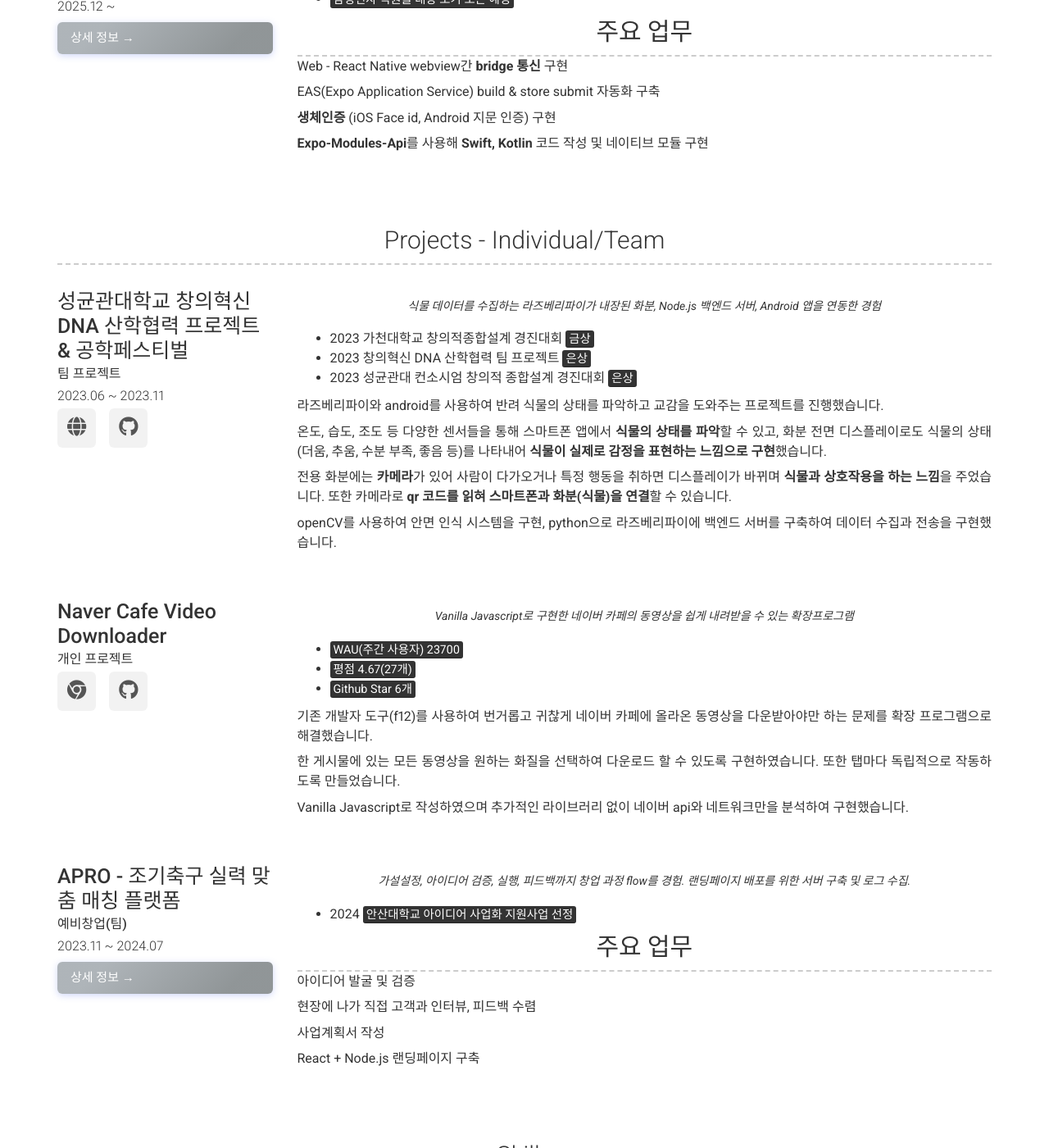
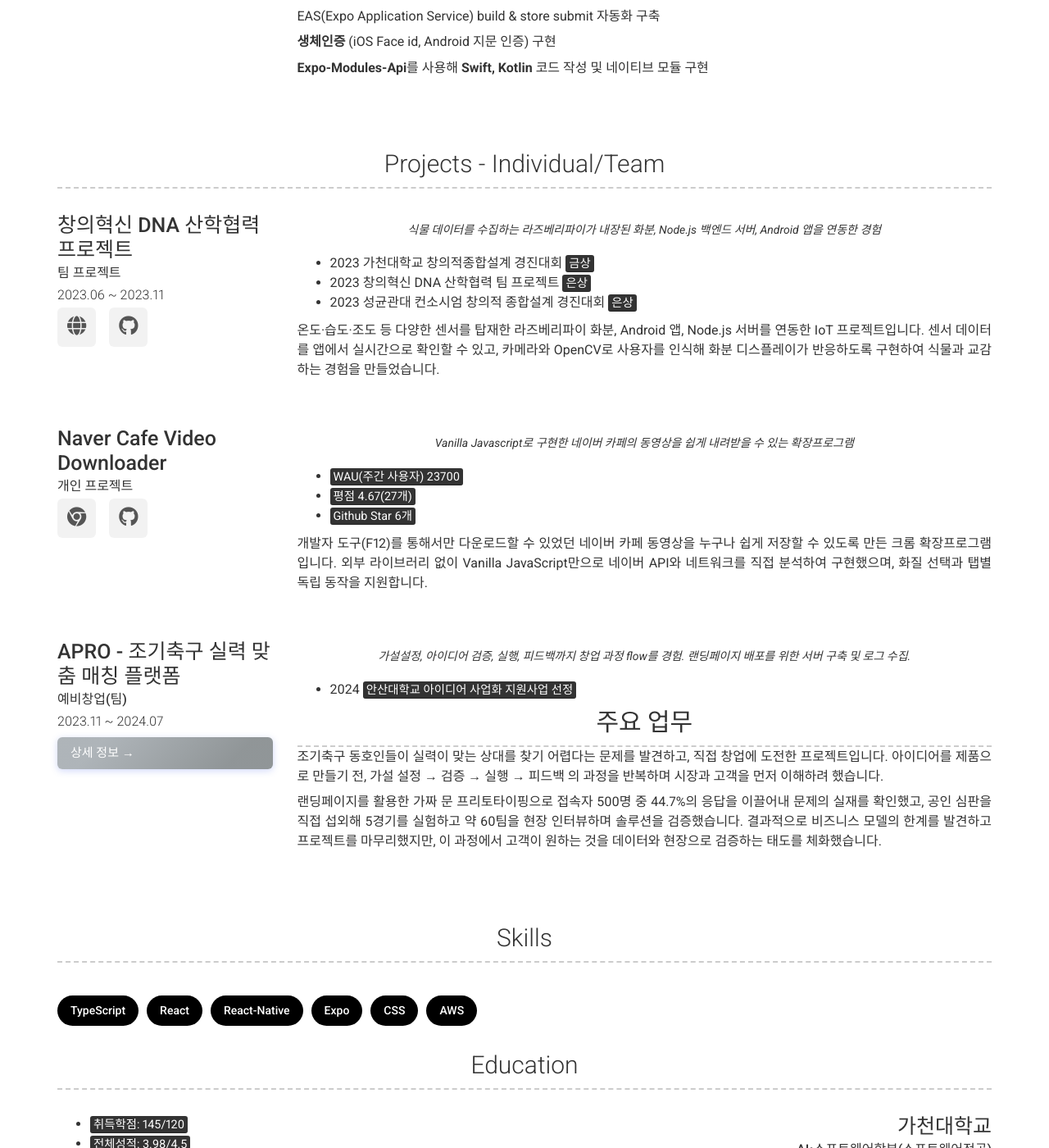
Before and after one commit to Hangyeol-SSeo/Hangyeol-SSeo.github.io, a Jekyll site: the page built from index.md, in a window 1280 px wide and 1400 px high, scrolled down 1293 px. Shown: the whole window at 82% size. Built offline with Jekyll 4.4.1, drawn with Linux system fonts in a browser that asks for light colours; nearby versions of some CDN libraries; some of the changed text lies outside the part shown.

Commit message:
메인 페이지 이력 간소화, 정리

```diff
--- a/_config.yml
+++ b/_config.yml
@@ -49,14 +49,11 @@
 # about_title: About Me (Use this to override about section title)
 about_profile_image: images/profile-image.jpeg
 about_content: | # this will include new lines to allow paragraphs
-  지난 2년간 학생 창업을 시작으로 2개의 스타트업에서 개발자로 일하며 MAU 1000명 이상의 서비스를 운영해 본 경험이 있는 연쇄 창업가입니다.
+  저는 '실전을 통해 성장하는 개발자' 이자, 학생 창업으로 1년간 서비스를 직접 운영한 '실행하는 창업가' 입니다. 단순히 기능을 구현하는 것을 넘어, 데이터를 분석하고 유저와 직접 소통하며 필요한 것을 스스로 정의하고 만들어가는 과정에서 가장 큰 즐거움을 느낍니다.
 
-  JavaScript를 기반으로 한 프레임워크들을 활용하여 웹 & 앱 프론트엔드를 구축해 본 경험이 있으며,
-  Google-Analytics, Mixpanel, Datadog등을 활용하여 데이터를 수집, 분석하고 이를 활용해 필요한 지표들을 개선했습니다.
+  특정 스택에 얽매이지 않고, 문제 해결에 가장 적합한 도구를 선택하는 엔지니어를 지향합니다. React Native 기반의 앱 개발부터 AWS 서버리스 설계, 네이티브 모듈 구현까지, 필요한 기술이라면 빠르게 습득해 실전에 적용해 왔습니다. 목표를 위해 필요한 일이라면 무엇이든 도전하며, 시행착오를 성장의 발판으로 삼는 태도를 지녔습니다.
 
-  항상 비즈니스를 우선시하며, 고객의 니즈를 파악하고 그것을 어떻게 해결할지 고민하는 것을 좋아하는 개발자입니다.
-  데이터를 기반으로 KPI를 개선하고, 고객과 소통하여 pain point를 찾아내 필요한 기능을 스스로 동기부여 하며 개발할 때 가장 큰 즐거움을 느낍니다.
-
+  창업 부전공을 통해 아이디어 발굴부터 고객 인터뷰, 데이터 기반 검증까지 창업의 전 과정을 경험했습니다. 이 과정에서 개발자로서 "무엇을 만들 것인가" 를 스스로 정의하는 힘을 길렀고, 기능 하나를 개발할 때도 고객의 pain point에서 출발하고 데이터로 효과를 검증하는 것을 자연스러운 업무 흐름으로 체화하고 있습니다.
 
 content:
   - title: Experience - Software Engineer
@@ -77,7 +74,6 @@
           아이디어 기획과 MVP 출시부터 시작하여 유저 피드백을 바탕으로 매주 2~3개의 기능 구현/수정 사항을 배포
         description: | # this will include new lines to allow paragraphs
           - <mark>시드투자 1억원</mark> - 코코네 one
-          - <mark>MAU 1000명 이상, 월간 매출 300만원 이상 달성</mark>
           - <mark>KBS/EBS</mark> 뉴스 방영
           - <mark>학생창업유망팀 300+</mark> 선정
           - <mark>NextRise 2024</mark> 참가 - <mark>모의투자 2등</mark>
@@ -88,17 +84,12 @@
           → Datadog Funnel Analysis & Mixpanel 활용하여 가입 이탈 개선, **가입 전환율 30% -> 65% 개선**
 
           **EAS update(Code push) 구현** 및 업데이트 옵션 세분화 <br/>
-          → build & 심사 과정 **3~4일** -> 배포까지 **10분**으로 단축
 
           EAS, Sendbird의 **foreground**, **background** **알림 핸들링**
 
-          **Expo SDK version migration** 작업
-
-          **JWT 인증**, **자동 로그인** 구현 <br/>
+          **Expo SDK version migration** 작업. SDK 50 -> SDK 52
 
           React-Native를 이용한 **Android & iOS 인앱 결제** 구현 - **소모품**, **구독 상품**
-
-          Native navigation 스택 구성 및 이동 구현
 
           **서버리스 마케팅 어트리뷰션 시스템** 구축 <br/>
           → **AWS Lambda + API Gateway** 기반 UTM 파라미터 자동 수집 시스템 개발 <br/>
@@ -131,7 +122,7 @@
       - layout: left
         # border: weak  # Value of `weak` will display a weak border below this item. # Any
                       # other value (or no value) means no border will be displayed
-        title: 성균관대학교 창의혁신 DNA 산학협력 프로젝트 & 공학페스티벌
+        title: 창의혁신 DNA 산학협력 프로젝트
         sub_title: 팀 프로젝트
         caption: 2023.06 ~ 2023.11
 #        link: /projects/companion-plant/
@@ -150,14 +141,8 @@
           - 2023 창의혁신 DNA 산학협력 팀 프로젝트 <mark>은상</mark>
           - 2023 성균관대 컨소시엄 창의적 종합설계 경진대회 <mark>은상</mark>
 
-          라즈베리파이와 android를 사용하여 반려 식물의 상태를 파악하고 교감을 도와주는 프로젝트를 진행했습니다.
-
-          온도, 습도, 조도 등 다양한 센서들을 통해 스마트폰 앱에서 **식물의 상태를 파악**할 수 있고, 화분 전면 디스플레이로도 식물의 상태(더움, 추움, 수분 부족, 좋음 등)를 나타내어 **식물이 실제로 감정을 표현하는 느낌으로 구현**했습니다.
-
-          전용 화분에는 **카메라**가 있어 사람이 다가오거나 특정 행동을 취하면 디스플레이가 바뀌며 **식물과 상호작용을 하는 느낌**을 주었습니다.
-          또한 카메라로 **qr 코드를 읽혀 스마트폰과 화분(식물)을 연결**할 수 있습니다.
-
-          openCV를 사용하여 안면 인식 시스템을 구현, python으로 라즈베리파이에 백엔드 서버를 구축하여 데이터 수집과 전송을 구현했습니다.
+          온도·습도·조도 등 다양한 센서를 탑재한 라즈베리파이 화분, Android 앱, Node.js 서버를 연동한 IoT 프로젝트입니다.
+          센서 데이터를 앱에서 실시간으로 확인할 수 있고, 카메라와 OpenCV로 사용자를 인식해 화분 디스플레이가 반응하도록 구현하여 식물과 교감하는 경험을 만들었습니다.
 
       - layout: left
         title: Naver Cafe Video Downloader
@@ -178,11 +163,8 @@
           - <mark>평점 4.67(27개)</mark>
           - <mark>Github Star 6개</mark>
 
-          기존 개발자 도구(f12)를 사용하여 번거롭고 귀찮게 네이버 카페에 올라온 동영상을 다운받아야만 하는 문제를 확장 프로그램으로 해결했습니다.
-
-          한 게시물에 있는 모든 동영상을 원하는 화질을 선택하여 다운로드 할 수 있도록 구현하였습니다. 또한 탭마다 독립적으로 작동하도록 만들었습니다.
-
-          Vanilla Javascript로 작성하였으며 추가적인 라이브러리 없이 네이버 api와 네트워크만을 분석하여 구현했습니다.
+          개발자 도구(F12)를 통해서만 다운로드할 수 있었던 네이버 카페 동영상을 누구나 쉽게 저장할 수 있도록 만든 크롬 확장프로그램입니다.
+          외부 라이브러리 없이 Vanilla JavaScript만으로 네이버 API와 네트워크를 직접 분석하여 구현했으며, 화질 선택과 탭별 독립 동작을 지원합니다.
 
       - layout: left
         title: APRO - 조기축구 실력 맞춤 매칭 플랫폼
@@ -197,13 +179,11 @@
 
           ### 주요 업무
 
-          아이디어 발굴 및 검증
+          조기축구 동호인들이 실력이 맞는 상대를 찾기 어렵다는 문제를 발견하고, 직접 창업에 도전한 프로젝트입니다.
+          아이디어를 제품으로 만들기 전, 가설 설정 → 검증 → 실행 → 피드백 의 과정을 반복하며 시장과 고객을 먼저 이해하려 했습니다.
 
-          현장에 나가 직접 고객과 인터뷰, 피드백 수렴
-
-          사업계획서 작성
-
-          React + Node.js 랜딩페이지 구축
+          랜딩페이지를 활용한 가짜 문 프리토타이핑으로 접속자 500명 중 44.7%의 응답을 이끌어내 문제의 실재를 확인했고, 공인 심판을 직접 섭외해 5경기를 실험하고 약 60팀을 현장 인터뷰하며 솔루션을 검증했습니다.
+          결과적으로 비즈니스 모델의 한계를 발견하고 프로젝트를 마무리했지만, 이 과정에서 고객이 원하는 것을 데이터와 현장으로 검증하는 태도를 체화했습니다.
 
   - title: Skills
     layout: text
@@ -212,7 +192,9 @@
         <span class="skill-chip">TypeScript</span>
         <span class="skill-chip">React</span>
         <span class="skill-chip">React-Native</span>
+        <span class="skill-chip">Expo</span>
         <span class="skill-chip">CSS</span>
+        <span class="skill-chip">AWS</span>
       </div>
 
   - title: Education
@@ -230,7 +212,7 @@
 
           주전공: AI•소프트웨어학부(소프트웨어전공)
 
-          부전공: 창업대학 스타트업칼리지(2023.09 ~ 2024.12)
+          부전공: 창업대학 스타트업칼리지 코코네스쿨
 
   - title: Certification
     layout: text
@@ -240,20 +222,6 @@
 
       - <mark>일본어 JLPT N2</mark><br/>
         취득년월: 2023.01
-
-      - <mark>전산회계 1급</mark><br/>
-        취득년월: 2020.09
-
-  - title: A Little More About Me
-    layout: text
-    content: | # this will include new lines to allow paragraphs
-      대학교에서 부전공으로 창업학에 대해 배우고 난 뒤, 학생 창업으로 창업이라는 새로운 세계에서 성장해 왔습니다.
-
-      개발적으로 깔끔하고 예술적인 코드를 지향하기보다는, 빠르고 오류 없이 비용이 최대한 적은 방식을 고려하여 설계하고 여러 번의 테스트를 통해 고객이 원하는 제품을 만들어 내는 일을 지향합니다.
-
-      AI 도구들을 열린 사고방식으로 활용하는 것을 좋아합니다. Claude code, codex(chat GPT), GEMINI 등 여러 인공지능 시스템을 비교해 가며 사용하며 그때그때 성능이 좋은 것을 사용합니다. Claude skill 등 새로운 툴들도 찾아보고 활용하기 위해 노력하고 있습니다.
-
-      한 가지 언어에만 얽매이지 않고 필요하다면 다른 언어 혹은 프레임워크를 적극적으로 활용하려고 노력합니다.
 
 # Footer
 footer_show_references: true
```
Also changed, not shown: 1 other file.
